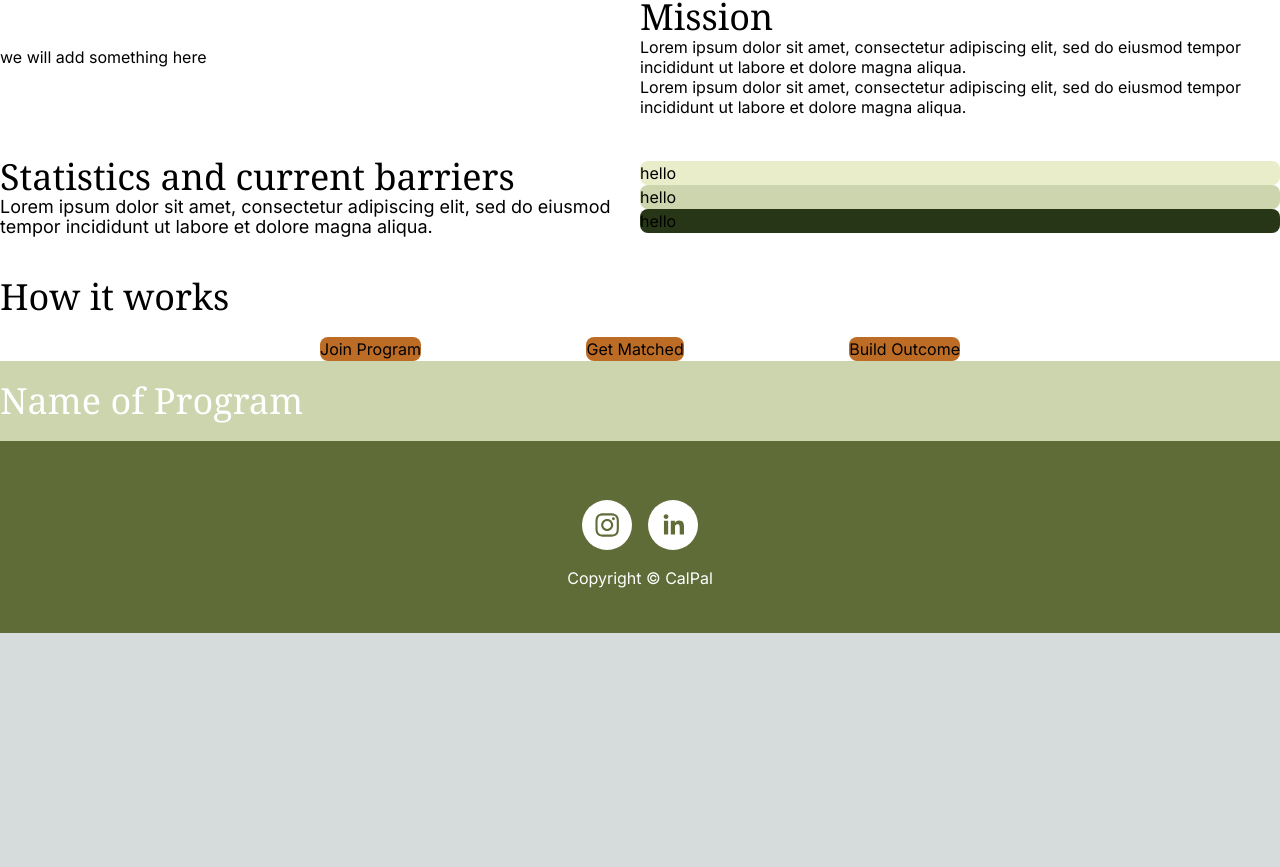
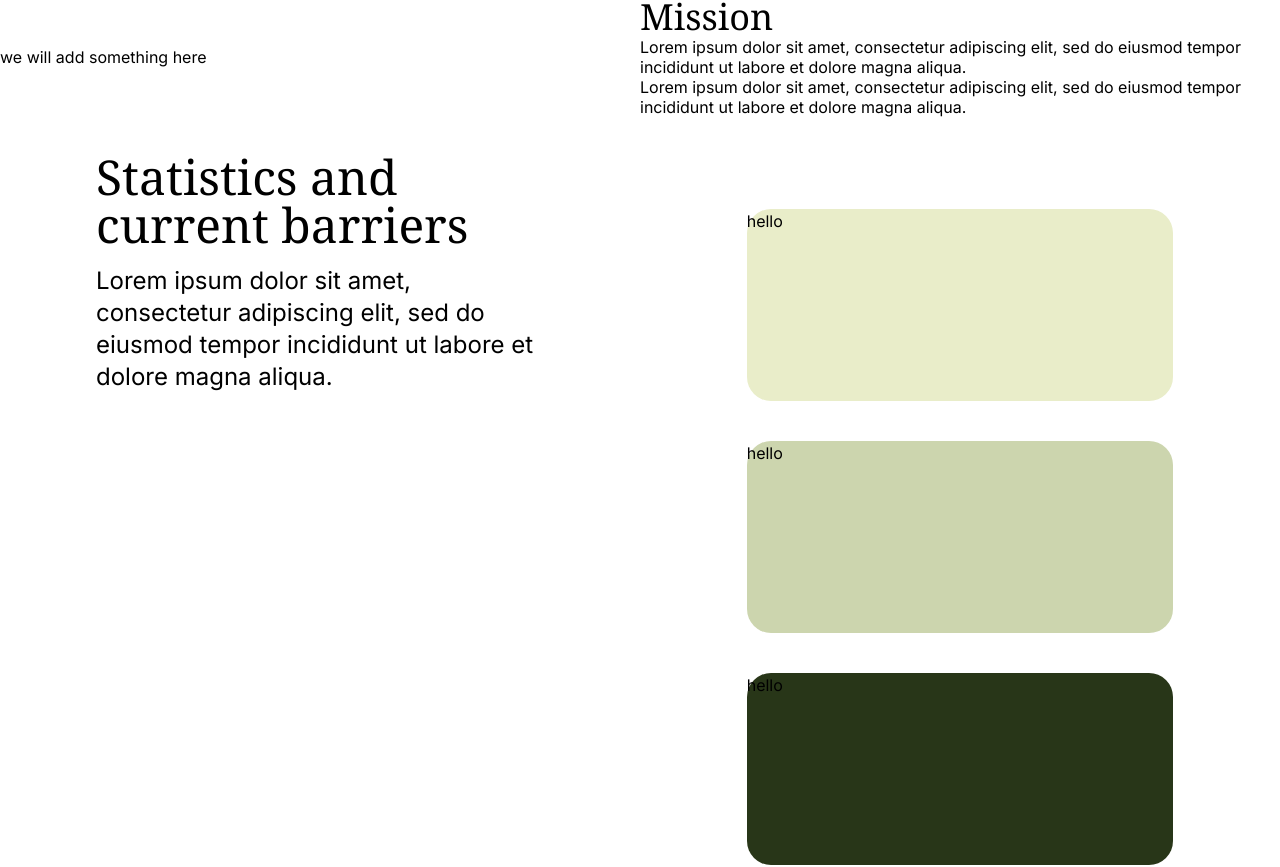
Before and after one commit to haywirebanana/The-We8, a Next.js app in the folder calpal/: page / in a window 1280 px wide. Shown: the part 895-1762 px from the top of the page. Before the commit the page ends 1528 px from the top, so only its background shows below. Built offline with nearby package versions, Linux system fonts and the light colour scheme.

Commit message:
banner + stats formatting

```diff
--- a/calpal/src/app/components/banner.tsx
+++ b/calpal/src/app/components/banner.tsx
@@ -3,8 +3,8 @@ import Image from "next/image";
 
 export default function Banner() {
     return (
-        <div className="flex h-420 flex-row items-center justify-between bg-green">
-                <div className="flex flex-col h-full w-1/2 justify-between py-5">
+        <div className="flex h-96 items-center justify-center bg-green">
+                <div className="flex flex-col h-1/6 w-1/2 items-center justify-between py-5">
                         <header className="text-white font-serif text-4xl font-normal">
                             Name of Program
                         </header>
--- a/calpal/src/app/components/stats.tsx
+++ b/calpal/src/app/components/stats.tsx
@@ -3,26 +3,30 @@ import Image from "next/image";
 
 export default function Stats() {
     return (
-        <div className="flex h-3753 flex-row items-center justify-between bg-white">
-                <div className="flex flex-col h-full w-1/2 justify-between py-5">
-                        <header className="text-black font-serif text-4xl font-normal">
+        <div className="flex h-dvh flex-row items-center  bg-white">
+                <div className="flex flex-col h-full w-1/2 px-24">
+                    <div>
+                        <header className="text-black w-112 font-serif text-5xl py-4">
                             Statistics and current barriers
                         </header>
-                        <h2 className="text-black font-montserrat text-lg font-normal leading-5">
+                    </div>
+                    <div>
+                        <h2 className="text-black font-montserrat text-2xl font-normal leading-8">
                             Lorem ipsum dolor sit amet,
                             consectetur adipiscing elit, sed do
                             eiusmod tempor incididunt ut labore et
                             dolore magna aliqua.
                         </h2>
+                    </div>
                 </div>
-                <div className="flex flex-col w-1/2">
-                    <div className="w-537 h-278.239 rounded-lg bg-light-green">
+                <div className="flex flex-col items-center justify-center w-1/2 py-5 align-middle">
+                    <div className="w-2/3 h-48 rounded-3xl bg-light-green my-5">
                         hello
                     </div>
-                    <div className="w-537 h-278.239 rounded-lg bg-green">
+                    <div className="w-2/3 h-48 rounded-3xl bg-green my-5">
                         hello
                     </div>
-                    <div className="w-537 h-278.239 rounded-lg bg-dark-green">
+                    <div className="w-2/3 h-48 rounded-3xl bg-dark-green my-5">
                         hello
                     </div>
                 </div>
--- a/calpal/src/app/globals.css
+++ b/calpal/src/app/globals.css
@@ -35,8 +35,8 @@ body {
   }
 }
 
-@layer utilities {
+/* @layer utilities {
   .text-balance {
     text-wrap: balance;
   }
-}
+} */
```
